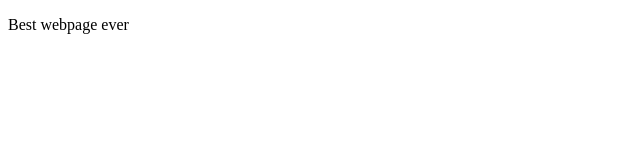
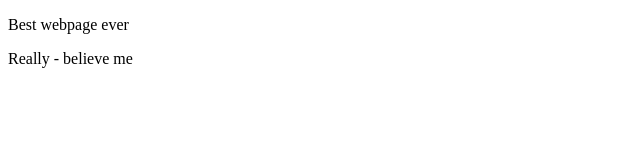
Before and after one commit to waserge/TestRepo1, a plain HTML site: page index.html in a window 1280 px wide. Shown: the whole page, without its empty margins (0-640 px from the left). Drawn offline with Linux system fonts and the light colour scheme.

Commit message:
Text Erweiterungen

```diff
--- a/index.html
+++ b/index.html
@@ -6,5 +6,6 @@
 	</head>
 	<body>
 		<p>Best webpage ever</p>
+		<p>Really - believe me</p>
 	</body>
 </html>
```
